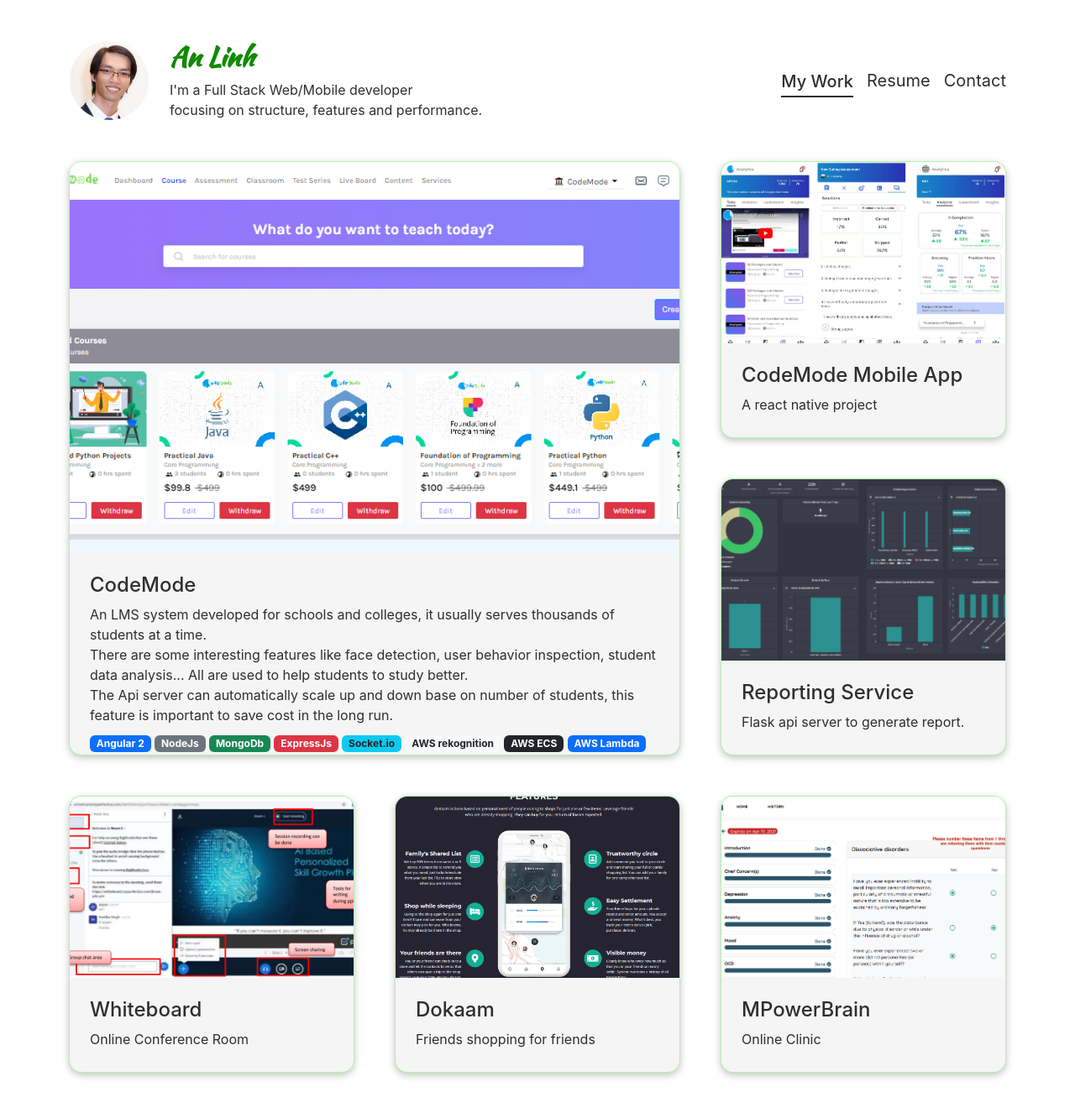
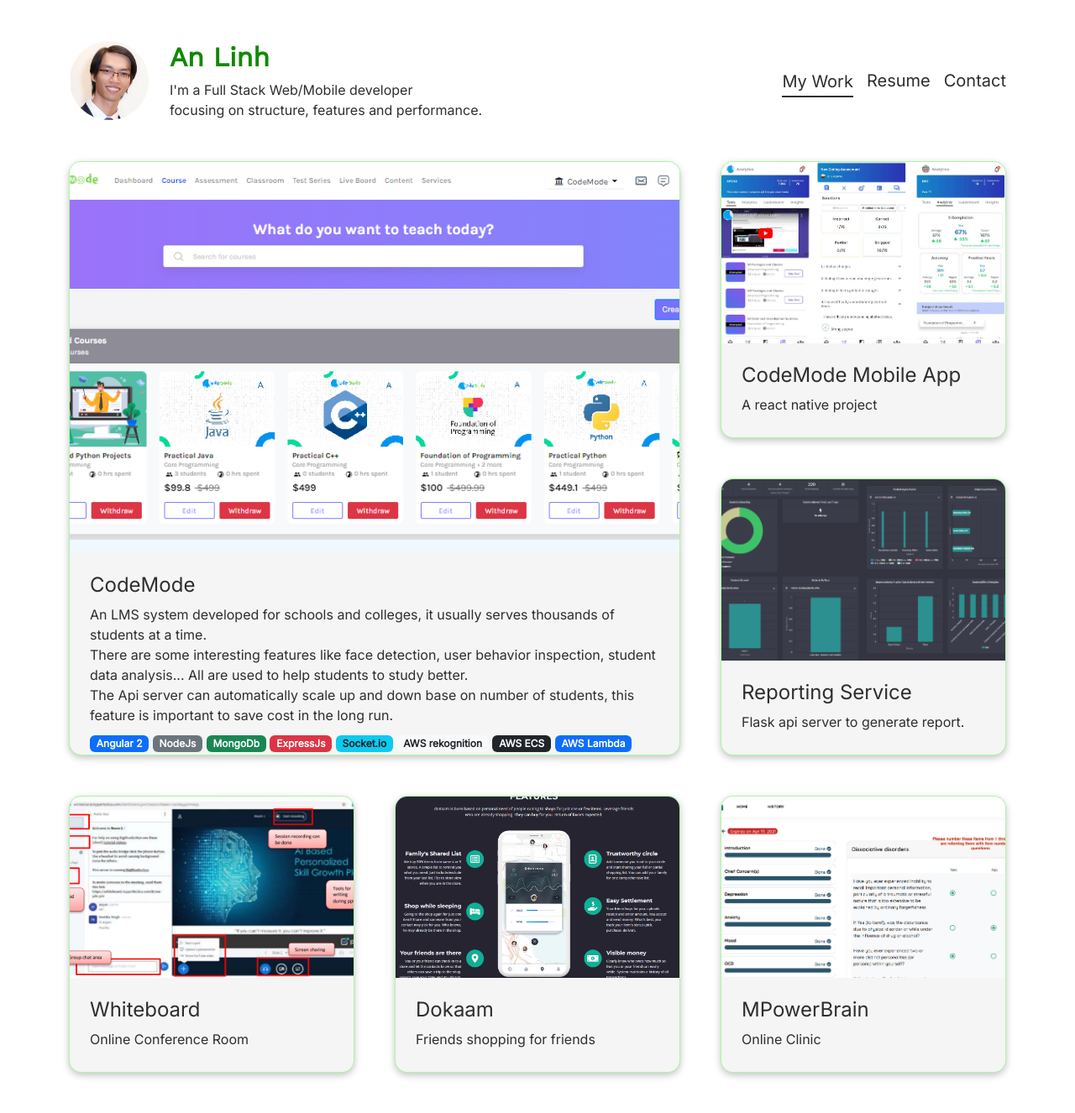
Before and after one commit to ngthienlinh/ngthienlinh.github.io, a Jekyll site: the page built from index.html, in a window 1280 px wide. Shown: the whole page at 84% size. Built offline with Jekyll 4.4.1, drawn with Linux system fonts in a browser that asks for light colours.

Commit message:
change the font

```diff
--- a/_layouts/default.html
+++ b/_layouts/default.html
@@ -7,8 +7,8 @@
     <title>{{ page.title }} - {{ site.title }}</title>
     <!-- <link rel="stylesheet" href="https://fonts.googleapis.com/css?family=Rubik+Vinyl"> -->
     <!-- <link rel="stylesheet" href="https://fonts.googleapis.com/css?family=Cagliostro"> -->
-    <link rel="stylesheet" href="https://fonts.googleapis.com/css?family=Kaushan+Script">
-    <!-- <link rel="stylesheet" href="https://fonts.googleapis.com/css?family=Courgette"> -->
+    <link rel="stylesheet" href="https://fonts.googleapis.com/css?family=Work+Sans">
+    <link rel="stylesheet" href="https://fonts.googleapis.com/css?family=Inter">
     <link rel="stylesheet" href="{{ "/assets/css/main.css" | relative_url }}">
 </head>
 
@@ -24,7 +24,7 @@
                         <img src="/assets/images/ava1.png" style="width: 100%; height: 100%;object-fit: cover;">
                     </div>
                     <div>
-                        <h2 style="font-family: 'Kaushan Script';" class="fw-bold text-header">An Linh</h2>
+                        <h2 class="fw-bold text-header">An Linh</h2>
 
                         <div class="d-md-block d-none" >I'm a Full Stack Web/Mobile developer <br/> focusing on structure, features and performance.</div>
                         <div class="d-sm-block d-md-none" >I'm a Full Stack Web/Mobile developer.</div>
--- a/_sass/main.scss
+++ b/_sass/main.scss
@@ -11,6 +11,7 @@
 
 .text-header {
     color: #108a00;
+    font-family: 'Work Sans';
 }
 
 .text-highlight {
```
